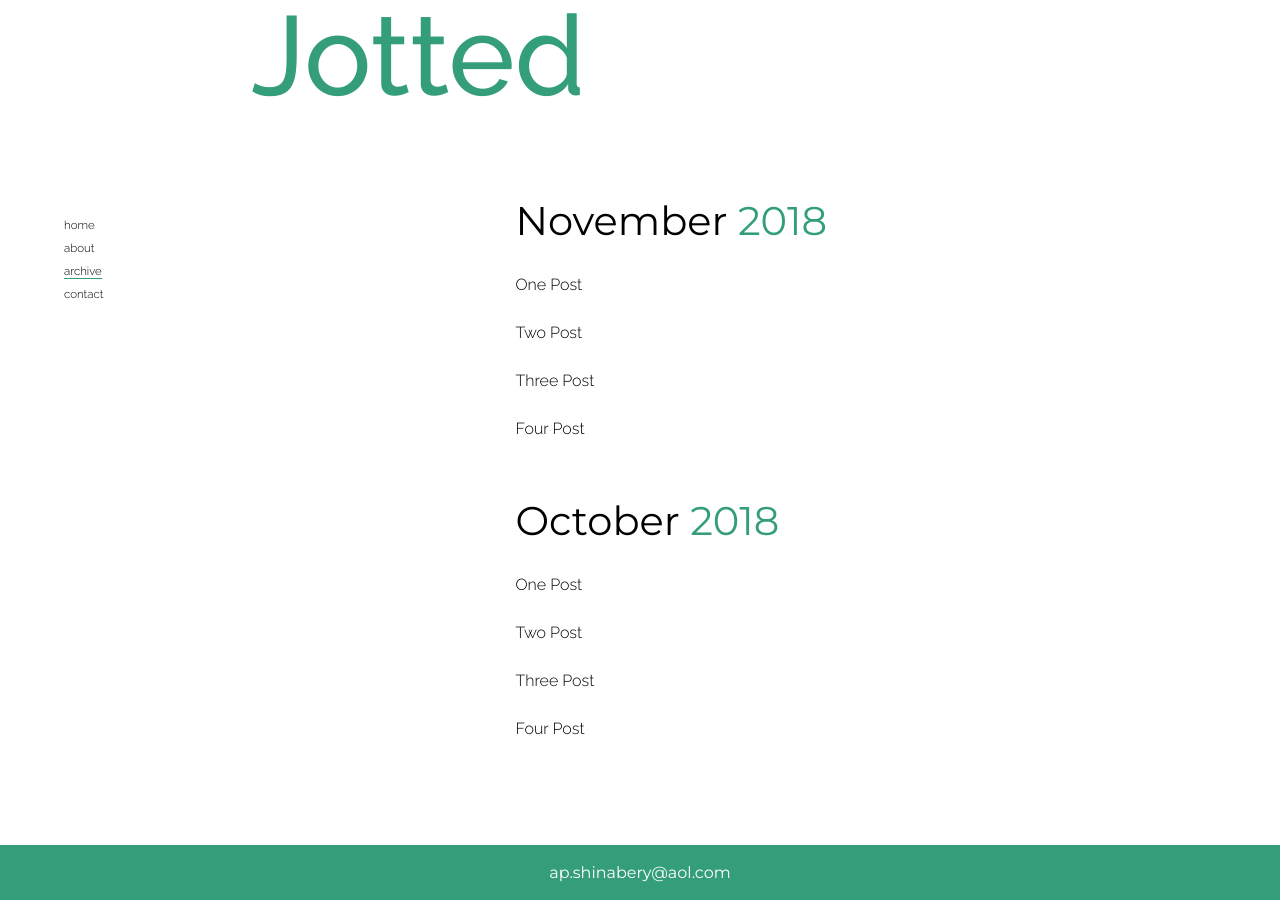
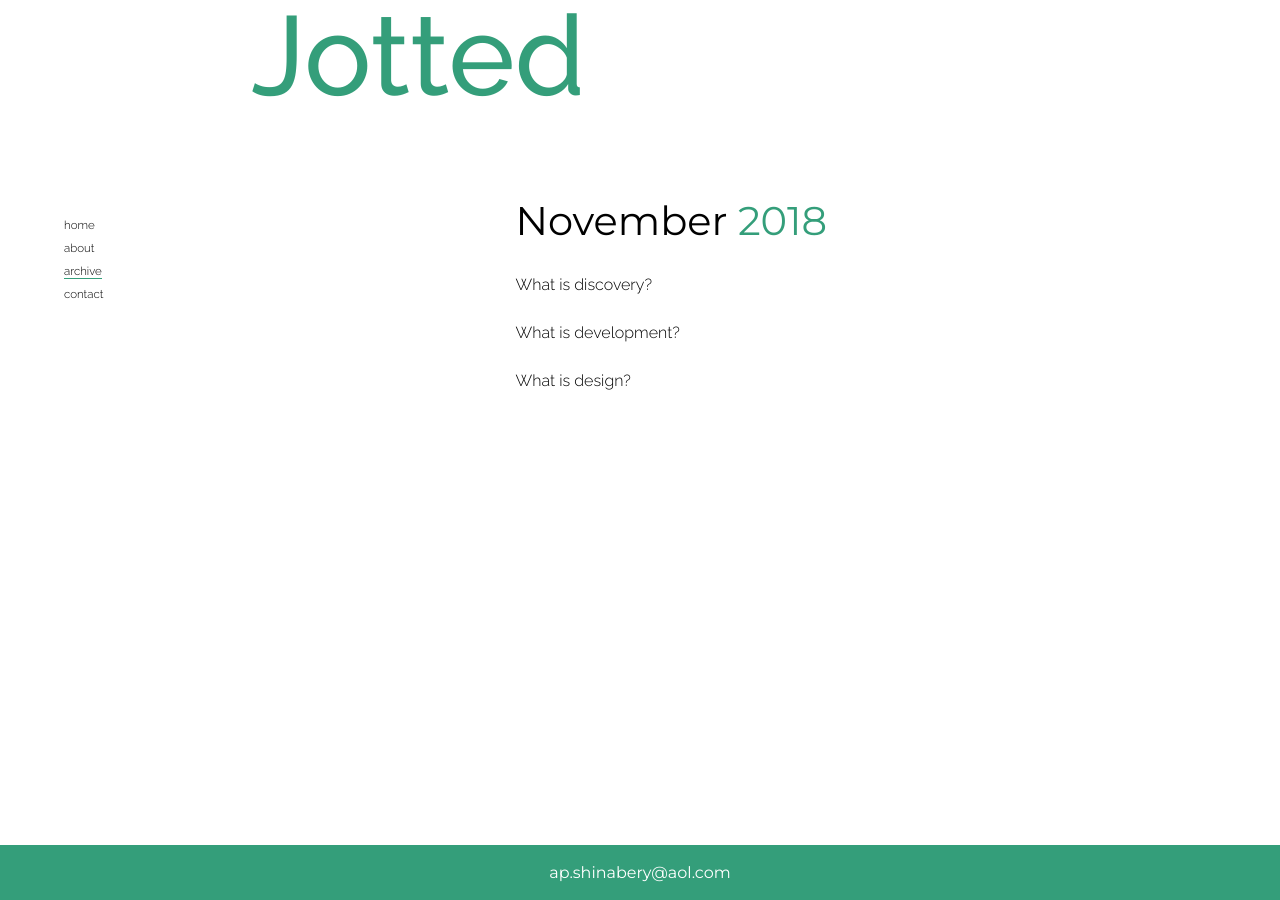
Before and after one commit to abelshinabery/jotted-blog, a Jekyll site: the page built from archive.html, in a window 1280 px wide. Built offline with Jekyll 4.4.1, drawn with Linux system fonts in a browser that asks for light colours.

Commit message:
Changed the archive page to dynamically render post month and year to categorize correctly

```diff
--- a/_includes/head.html
+++ b/_includes/head.html
@@ -1,5 +1,5 @@
 <head>
   <link href="https://fonts.googleapis.com/css?family=Raleway:300,500,700" rel="stylesheet">
-  <link href="https://fonts.googleapis.com/css?family=Montserrat:400" rel="stylesheet">
+  <link href="https://fonts.googleapis.com/css?family=Montserrat:400,500" rel="stylesheet">
   <link rel="stylesheet" type="text/css" href="{{ site.url }}{{ site.baseurl }}/assets/css/main.css">
 </head>
--- a/_scss/2-base/_base.scss
+++ b/_scss/2-base/_base.scss
@@ -229,7 +229,7 @@ Footer
 
 #email {
 	color: white;
-	font-family: Montserrat, helvetica;
+	font-family: $post-font;
 	font-size: 2em;
 }
 
@@ -249,16 +249,19 @@ about
 
 .about-section-title {
 	font-size: 4.5em;
-	font-family: $post-font;
+	font-family: $main-font;
 	margin-top: 2em;
 }
 
 .about-section-text {
-	font-size: 2.4em;
+	font: {
+		family: $post-font;
+		color: white;
+		size: 2.6em;
+	}
 	line-height: 1.5;
 	margin: 3em 0 2em 0;
 }
-
 
 /*
 =======
--- a/archive.html
+++ b/archive.html
@@ -6,24 +6,18 @@ layout: default
 <main id="main">
   <section id="archive">
     <div id="archive-container">
-      <h2 class="archive-month">November <span class="green-text">2018</h2>
-      <ul class="posts-from-month">
-        <li><a href="#">One Post</a></li>
-        <li><a href="#">Two Post</a></li>
-        <li><a href="#">Three Post</a></li>
-        <li><a href="#">Four Post</a></li>
-      </ul>
-      <h2 class="archive-month">
-      October <span class="green-text">
-        2018
-      </span>
-      </h2>
-      <ul class="posts-from-month">
-        <li><a href="#">One Post</a></li>
-        <li><a href="#">Two Post</a></li>
-        <li><a href="#">Three Post</a></li>
-        <li><a href="#">Four Post</a></li>
-      </ul>
+      {% assign postsByYear = site.posts | group_by_exp: "post", "post.date | date: '%Y'" %}
+      {% for year in postsByYear %}
+        {% assign postsByMonth = year.items | group_by_exp: "post", "post.date | date: '%B'" %}
+        {% for month in postsByMonth %}
+        <h2 class="archive-month">{{ month.name}} <span class="green-text">{{ year.name }}</span></h2>
+          <ul class="posts-from-month">
+          {% for post in month.items %}
+              <li><a href="{{ site.url }}{{ site.baseurl }}{{ post.url }}">{{ post.title }}</a></li>
+          {% endfor %}
+         </ul>
+        {% endfor %}
+      {% endfor %}
     </div>
   </section>
 </main>
```
